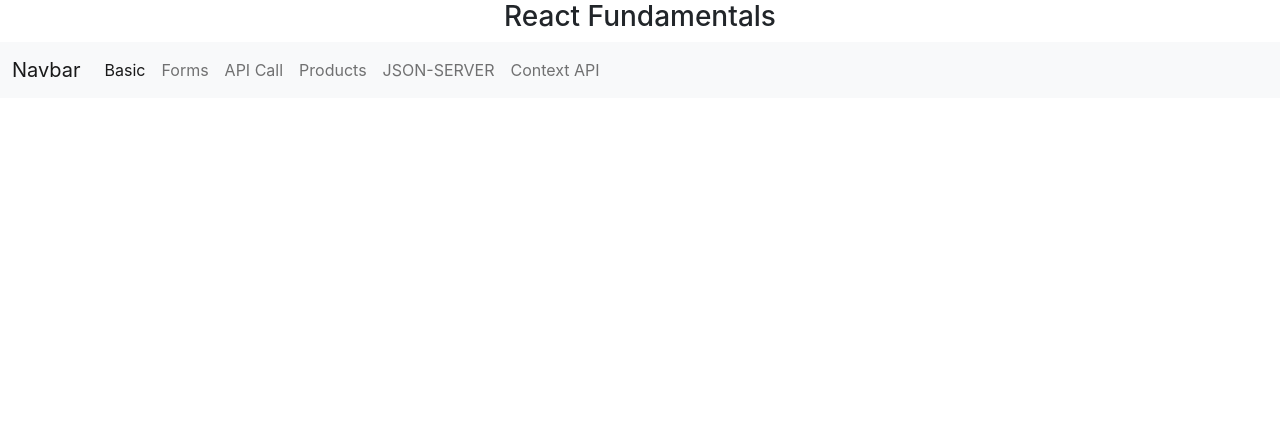
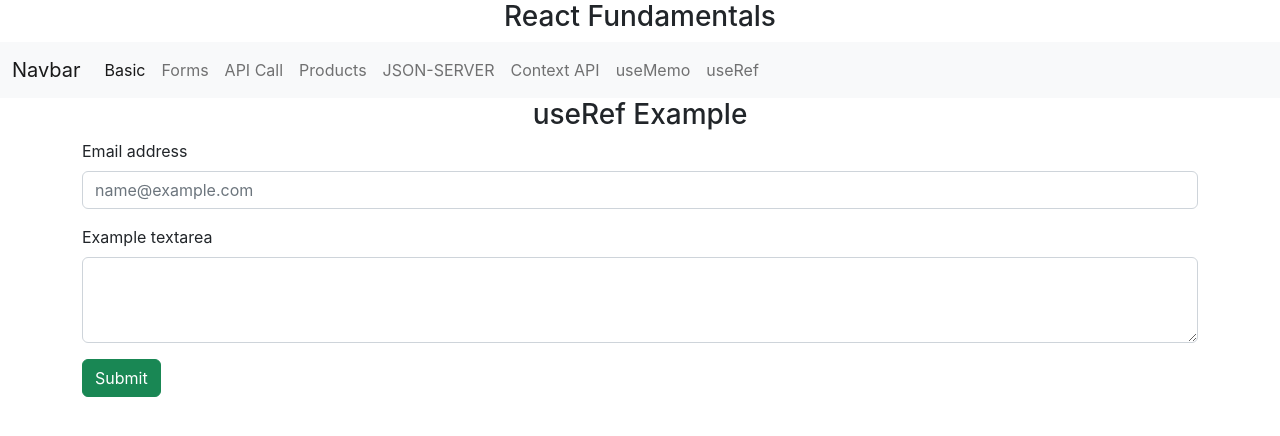
Before and after one commit to vpnsingh/ReactBasicTraining, a React (Create React App) app: page /ref in a window 1280 px wide. Shown: the top 436 px of the page. Built offline with nearby package versions, Linux system fonts and the light colour scheme.

Commit message:
hooks updated

```diff
--- a/src/common/Header.js
+++ b/src/common/Header.js
@@ -29,6 +29,12 @@ const Header = () => {
                 <li className="nav-item">
                     <Link to="/context" className="nav-link">Context API</Link>
                 </li>
+                <li className="nav-item">
+                    <Link to="/memo" className="nav-link">useMemo</Link>
+                </li>
+                <li className="nav-item">
+                    <Link to="/ref" className="nav-link">useRef</Link>
+                </li>
             </ul>
             </div>
         </div>
--- /dev/null
+++ b/src/components/MemoExample.js
@@ -0,0 +1,40 @@
+import React, {useState, useMemo} from 'react'
+
+const MemoExample = () => {
+
+    const squareNumber = (number) => {
+        console.log('Sqaure number function called')
+        return Math.pow(number,2)
+    }
+
+    const [counter, setCounter] = useState(0);
+    const [number, setNumber] = useState(0);
+
+    const countHandler = () => {
+        setCounter(counter+1)
+    }
+
+    const numberHandler = (e) => {
+        setNumber(e.target.value)
+    }
+
+    // const squareNum = squareNumber(number);
+    const squareNum = useMemo(() => {
+        return squareNumber(number)
+    }, [number])
+
+    return (
+        <div className='container'>
+            <h3 className='text-center'>useMemo Example</h3>
+            <div>
+                <input type='number' placeholder='Enter a number' className='form-control'
+                    value={number} onChange={numberHandler} />
+                <p>Output of Number : {squareNum}</p>
+                <br/>
+                <button className='btn btn-primary' onClick={countHandler}>Counter ++</button>
+            </div>
+        </div>
+    )
+}
+
+export default MemoExample;
--- /dev/null
+++ b/src/components/refExample.js
@@ -0,0 +1,31 @@
+import React, {useRef} from 'react'
+import { useNavigate } from 'react-router-dom'
+
+const RefExample = () => {
+
+    const navigate = useNavigate();
+    const emailRef = useRef();
+    const messageRef = useRef();
+
+    const getData = () => {
+        alert(emailRef.current.value, messageRef.current.value);
+        navigate('/basic')
+    }
+    return (
+        <div>
+            <h3 className='text-center'>useRef Example</h3>
+            <div class="mb-3">
+                <label for="exampleFormControlInput1" class="form-label">Email address</label>
+                <input type="email" class="form-control" id="exampleFormControlInput1"
+                    placeholder="name@example.com" ref={emailRef}/>
+            </div>
+            <div class="mb-3">
+                <label for="exampleFormControlTextarea1" class="form-label">Example textarea</label>
+                <textarea class="form-control" id="exampleFormControlTextarea1" rows="3" ref={messageRef}></textarea>
+            </div>
+            <button className='btn btn-success' onClick={getData}>Submit</button>
+        </div>
+    )
+}
+
+export default RefExample;
--- /dev/null
+++ b/src/components/useCallback/City.js
@@ -0,0 +1,24 @@
+import React, {useEffect} from "react";
+
+const City = ({ handler }) => {
+
+    const cities = ['Mumbai','Pune', 'Nagpur', 'Nashik', 'Thane'];
+
+    useEffect(() => {
+      console.log("Child Component rendered");
+    }, []);
+
+    return (
+      <>
+        {cities.map((item, index) => {
+          return (
+            <div key={index} onClick={handler}>
+              {item}
+            </div>
+          );
+        })}
+      </>
+    );
+}
+
+export default React.memo(City);
--- /dev/null
+++ b/src/components/useCallback/State.js
@@ -0,0 +1,29 @@
+import React, {useCallback,useState} from "react";
+import City from "./City";
+
+const State = () => {
+
+    const [state, setState] = useState(false);
+    const [dep] = useState(false);
+
+    console.log("Parent Component redered");
+
+    const handler = useCallback(
+      (event) => {
+        console.log("You clicked ", event.currentTarget);
+      },
+      [dep],
+    );
+
+    const statehanddler = () => {
+      setState(!state);
+    };
+    return (
+      <>
+        <button onClick={statehanddler}>Change State Of Parent Component</button>
+        <City handler={handler} />
+      </>
+    )
+}
+
+export default State;
--- a/src/core/Base.js
+++ b/src/core/Base.js
@@ -8,6 +8,9 @@ import Products from '../components/Products';
 import Mobile from '../components/crud/Mobile';
 import AddMobile from '../components/crud/AddMobile';
 import Parent from '../components/contextAPI/Parent';
+import State from '../components/useCallback/State';
+import MemoExample from '../components/MemoExample';
+import RefExample from '../components/refExample';
 
 const Base = () => {
   return (
@@ -26,6 +29,9 @@ const Base = () => {
                     <Route path='/json-server' element={<Mobile /> } />
                     <Route path='/json-server/add' element={<AddMobile /> } />
                     <Route path='/context' element={<Parent /> } />
+                    <Route path='/callback' element={<State /> } />
+                    <Route path='/memo' element={<MemoExample /> } />
+                    <Route path='/ref' element={<RefExample /> } />
                 </Routes>
             </section>
             <footer>
```
